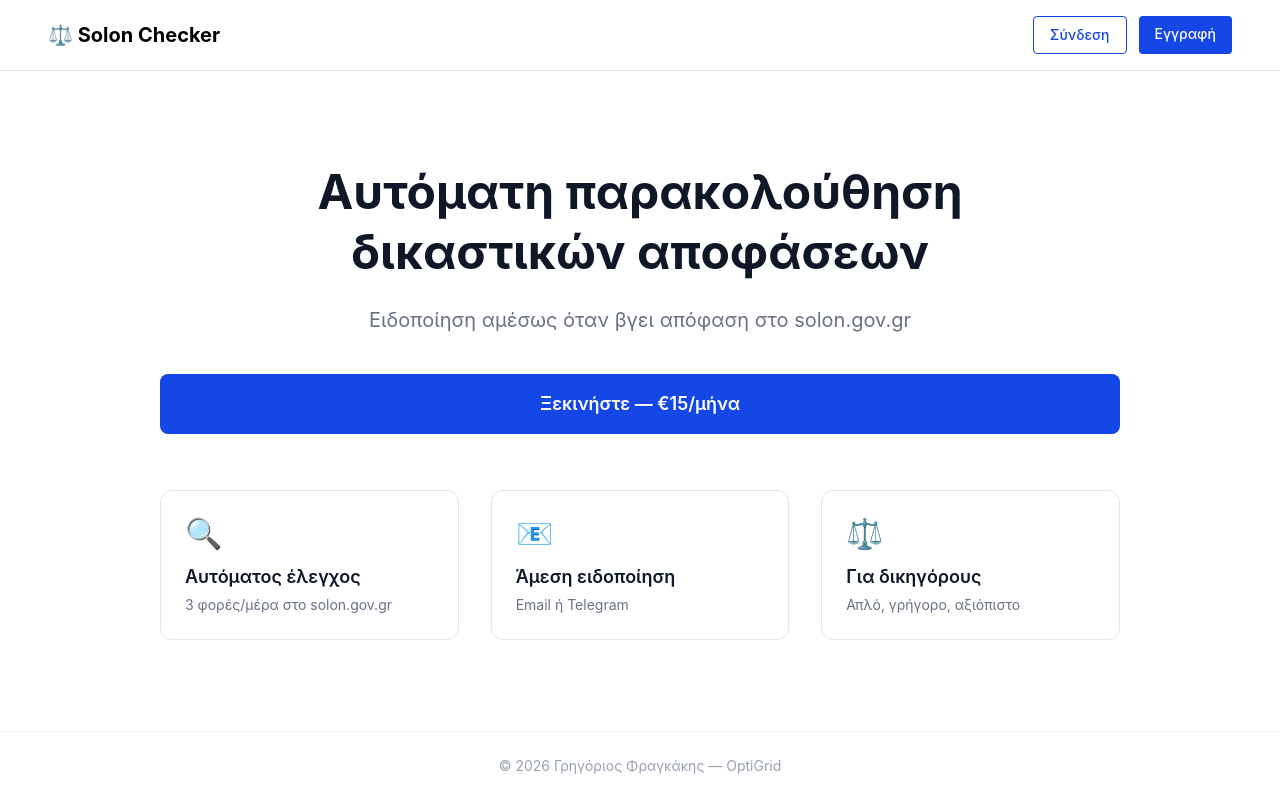
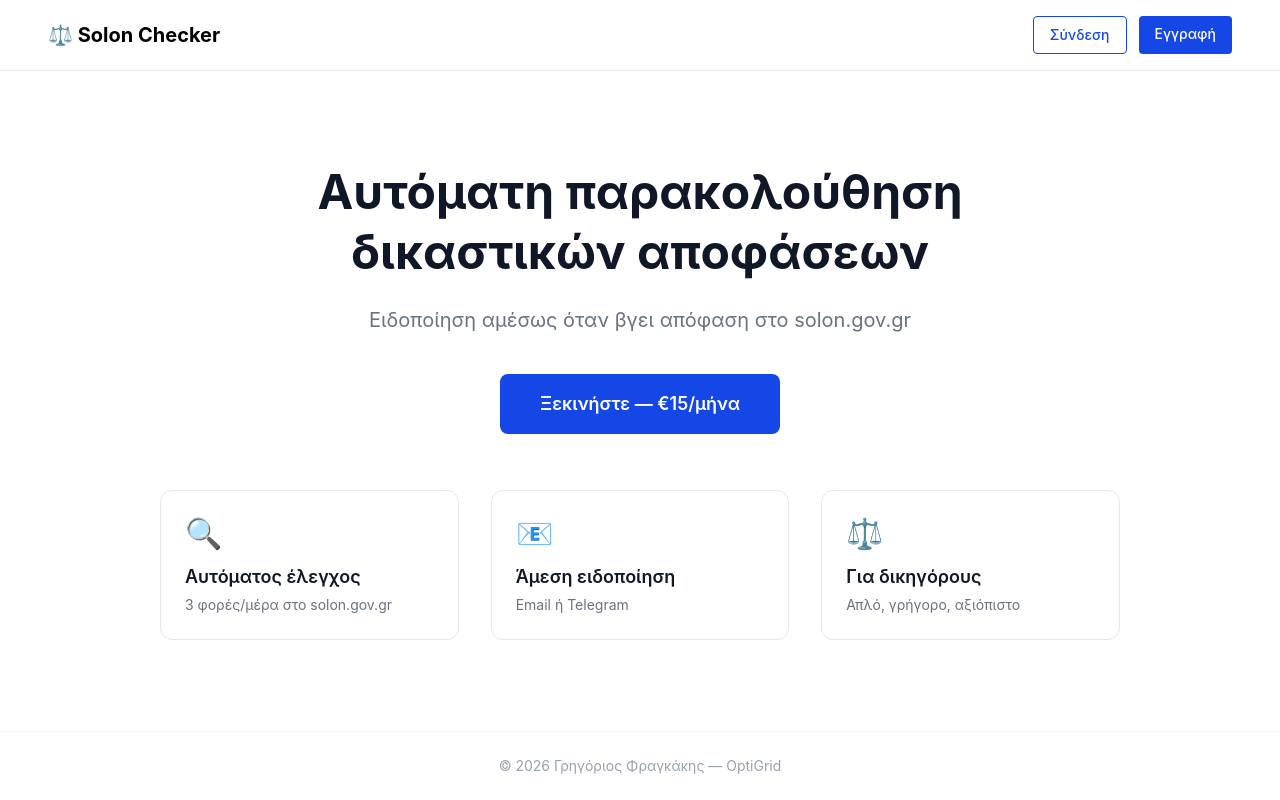
Before and after one commit to Grifrag/Lawyer, a React (Vite) app in the folder frontend/: page / in a window 1280 px wide. Built offline with nearby package versions, Linux system fonts and the light colour scheme.

Commit message:
fix: button correct width using self-center in flex column

```diff
--- a/frontend/src/pages/Landing.jsx
+++ b/frontend/src/pages/Landing.jsx
@@ -22,7 +22,7 @@ export default function Landing() {
         </p>
         <Link
           to="/register"
-          className="inline-block bg-blue-700 text-white px-10 py-4 rounded-lg text-lg font-semibold hover:bg-blue-800"
+          className="self-center bg-blue-700 text-white px-10 py-4 rounded-lg text-lg font-semibold hover:bg-blue-800"
         >
           Ξεκινήστε — €15/μήνα
         </Link>
```
